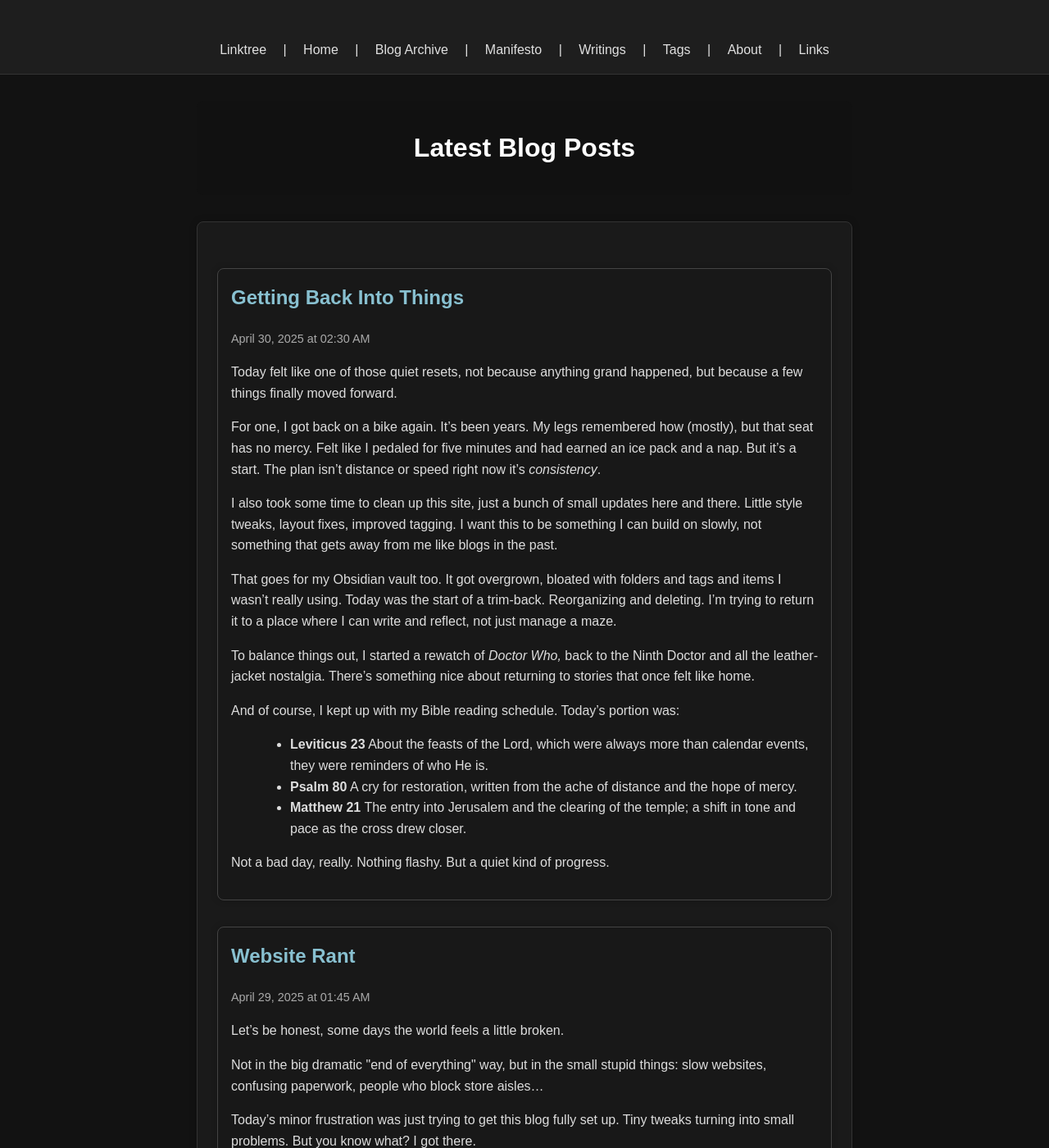
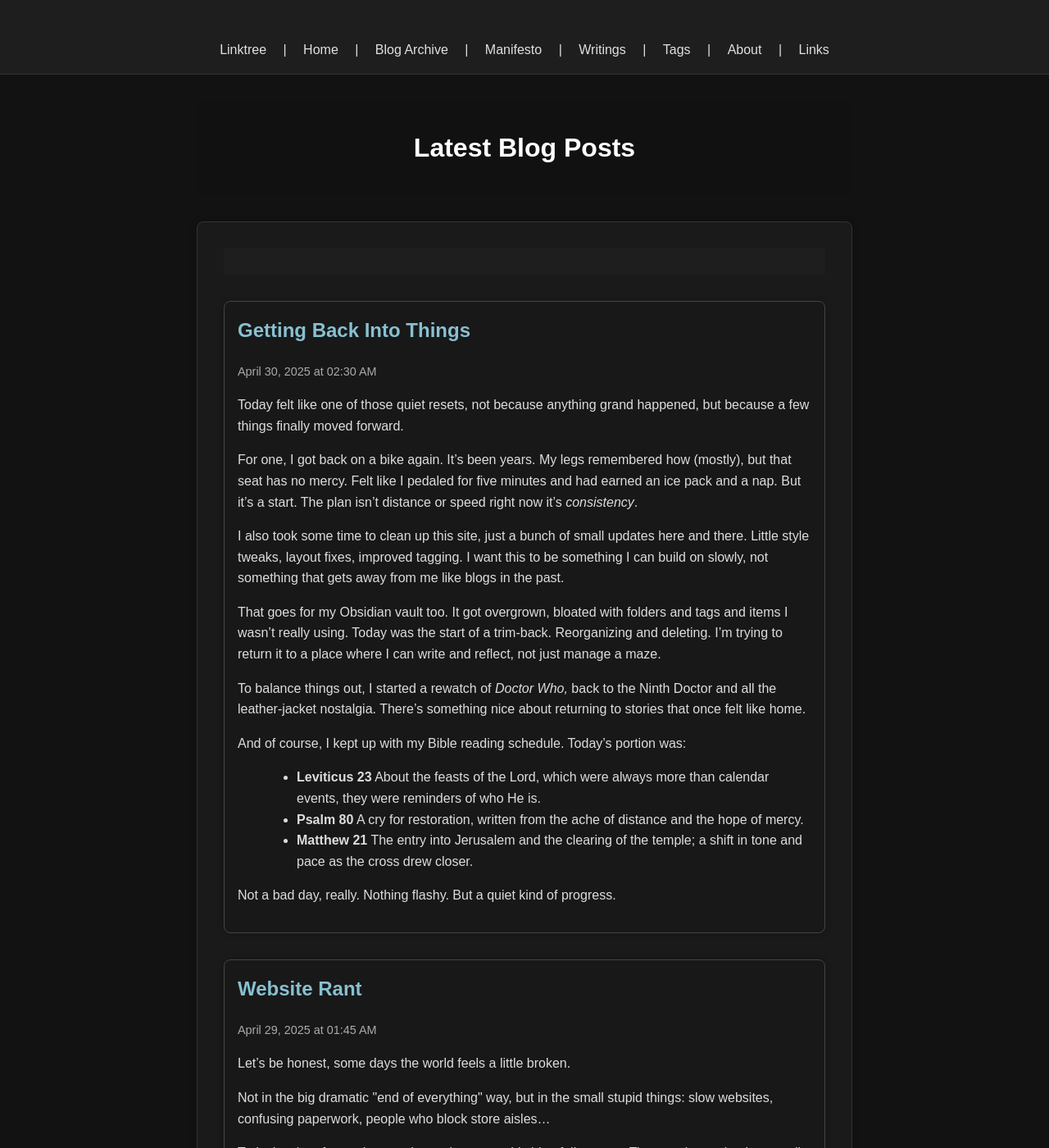
Before and after one commit to Atrion/atrion-blog, a Jekyll site: the page built from index.md, in a window 1280 px wide and 1400 px high. Shown: the whole window at 82% size. Built offline with Jekyll 4.4.1, drawn with Linux system fonts in a browser that asks for light colours.

Commit message:
fixing writing block

```diff
--- a/_layouts/page.html
+++ b/_layouts/page.html
@@ -3,11 +3,20 @@
 ---
 
 <main class="page-content">
-  <article class="post">
-<!--    <h1 class="post-title">{{ page.title }}</h1> -->
-    <p class="post-date">{{ page.date | date: "%B %d, %Y at %I:%M %p" }}</p>
+  <article class="writing-post">
+
     <div class="writing-container">
-      {{ content }}
+
+      <header class="writing-header">
+<!--        <h1 class="writing-title">{{ page.title }}</h1> -->
+        <p class="writing-date">{{ page.date | date: "%B %d, %Y at %I:%M %p" }}</p>
+      </header>
+
+      <div class="post-content">
+        {{ content }}
+      </div>
+
     </div>
+
   </article>
 </main>
--- a/assets/css/style.css
+++ b/assets/css/style.css
@@ -135,12 +135,29 @@
 }
 
 /* Makes writing be in a colored Box */
-.writing-container {
+.writing-post .writing-container {
   background-color: #1a1a1a;
   border: 1px solid #333;
   border-radius: 8px;
-  padding: 1.5rem;
-  margin-top: 1rem;
+  padding: 2rem;
+  margin-top: 2rem;
   margin-bottom: 2rem;
   box-shadow: 0 0 10px rgba(0,0,0,0.2);
 }
+
+.writing-post .writing-header {
+  text-align: center;
+  margin-bottom: 1.5rem;
+}
+
+.writing-post .writing-title {
+  font-size: 2rem;
+  color: #ffffff;
+  margin-bottom: 0.25rem;
+}
+
+.writing-post .writing-date {
+  font-size: 0.95rem;
+  color: #bbbbbb;
+  margin: 0;
+}
```
